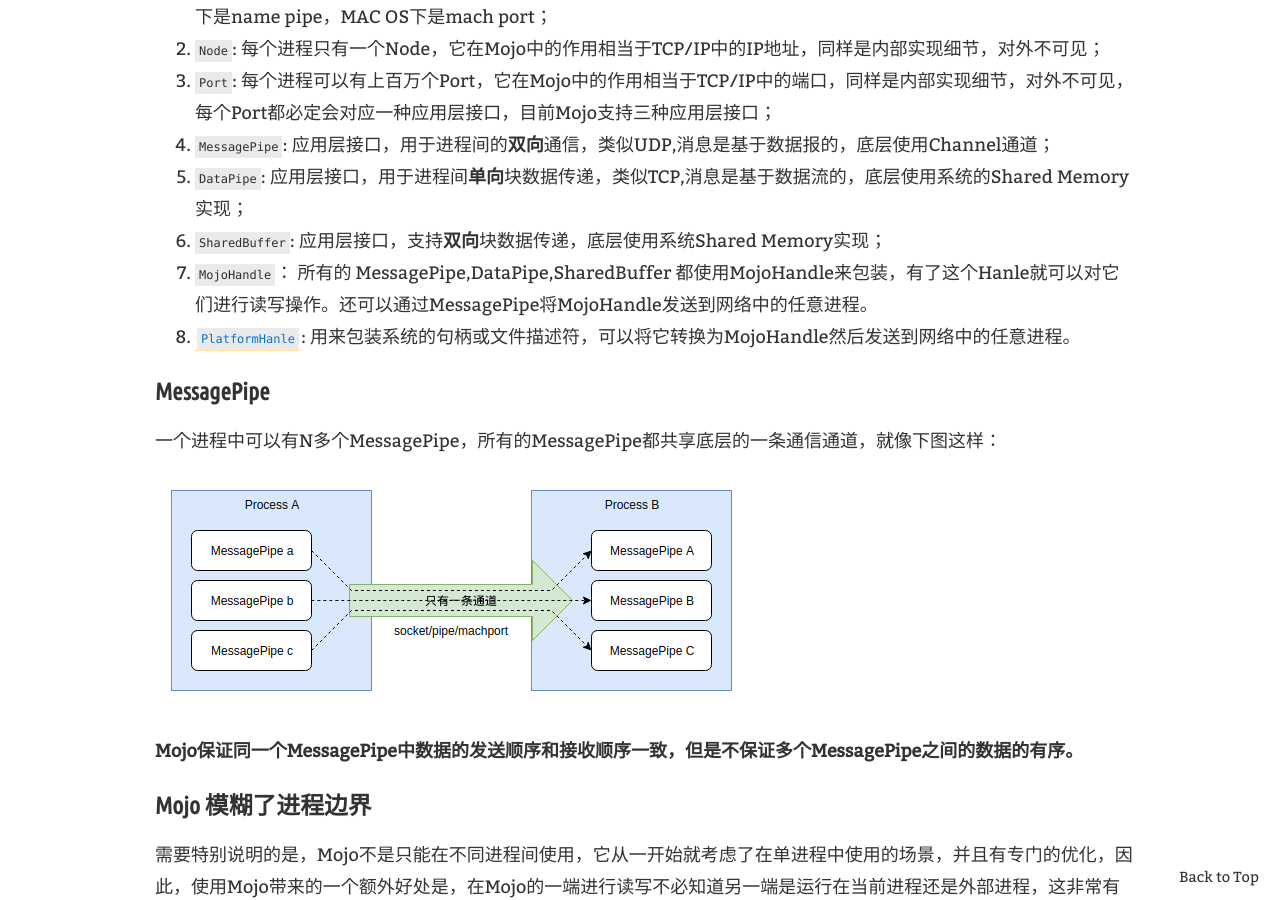
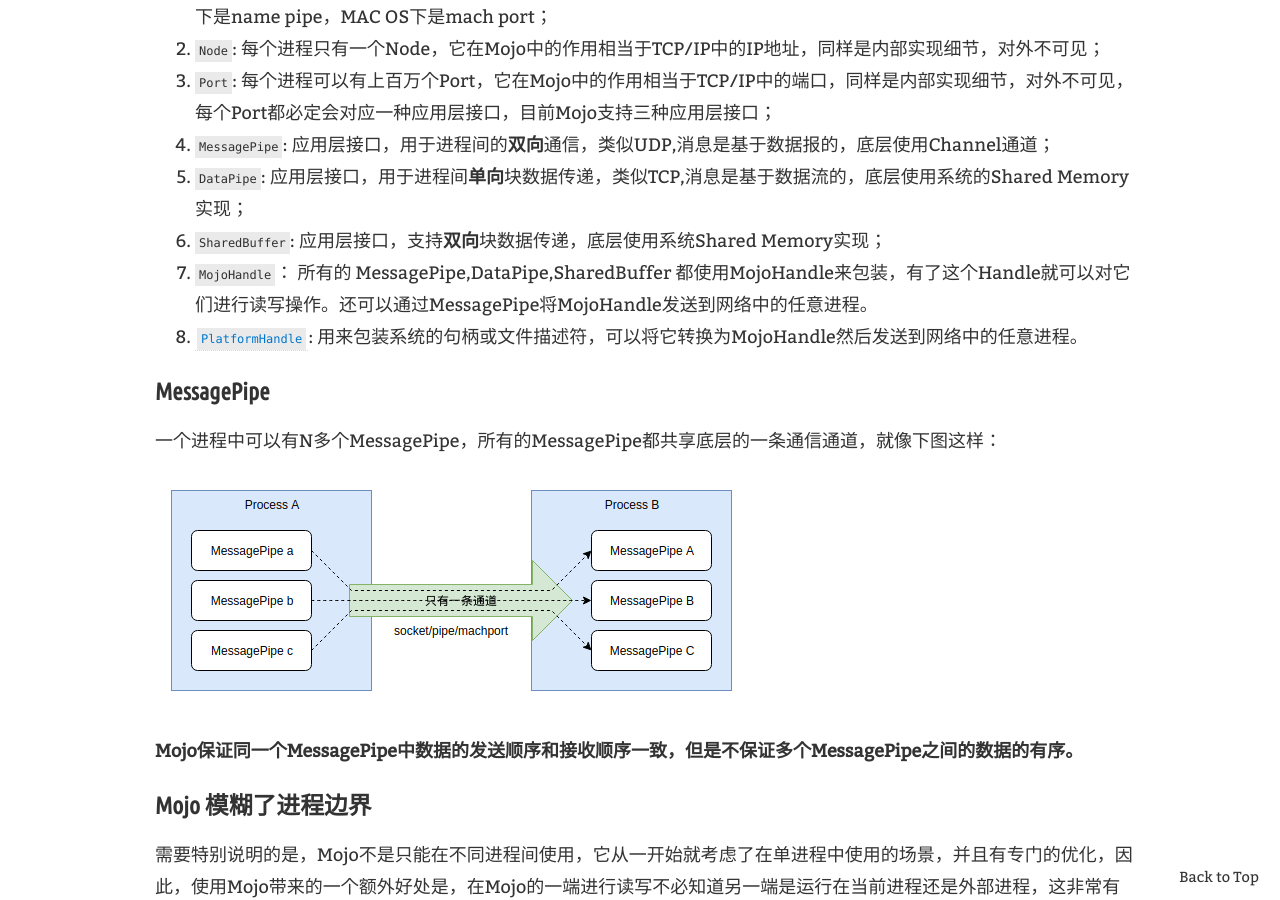
Before and after one commit to keyou/keyou.github.io, a Jekyll site: the page built from _posts/2020-01-03-Chromium-Mojo&IPC.md, in a window 1280 px wide and 900 px high, scrolled down 3009 px. Built offline with Jekyll 4.4.1, drawn with Linux system fonts in a browser that asks for light colours; our own code applies the rules of GitHub Pages for plain Markdown files; comment, search, counter and statistics services are not loaded; some of the changed text lies outside the part shown.

Commit message:
Update 2020-01-03-Chromium-Mojo&IPC.md
Fix typo

```diff
--- a/_posts/2020-01-03-Chromium-Mojo&IPC.md
+++ b/_posts/2020-01-03-Chromium-Mojo&IPC.md
@@ -50,8 +50,8 @@ Mojo 支持在**多个**进程之间互相通信，这一点和其他的IPC有
 4. `MessagePipe`: 应用层接口，用于进程间的**双向**通信，类似UDP,消息是基于数据报的，底层使用Channel通道；
 5. `DataPipe`: 应用层接口，用于进程间**单向**块数据传递，类似TCP,消息是基于数据流的，底层使用系统的Shared Memory实现；
 6. `SharedBuffer`: 应用层接口，支持**双向**块数据传递，底层使用系统Shared Memory实现；
-7. `MojoHandle`： 所有的 MessagePipe,DataPipe,SharedBuffer 都使用MojoHandle来包装，有了这个Hanle就可以对它们进行读写操作。还可以通过MessagePipe将MojoHandle发送到网络中的任意进程。
-8. [`PlatformHanle`](https://source.chromium.org/chromium/chromium/src/+/master:mojo/public/cpp/platform/platform_handle.h;drc=b64eedb9d23e0350557a9bb22c9217ae52cd82c3;bpv=1;bpt=1;l=42): 用来包装系统的句柄或文件描述符，可以将它转换为MojoHandle然后发送到网络中的任意进程。
+7. `MojoHandle`： 所有的 MessagePipe,DataPipe,SharedBuffer 都使用MojoHandle来包装，有了这个Handle就可以对它们进行读写操作。还可以通过MessagePipe将MojoHandle发送到网络中的任意进程。
+8. [`PlatformHandle`](https://source.chromium.org/chromium/chromium/src/+/master:mojo/public/cpp/platform/platform_handle.h;drc=b64eedb9d23e0350557a9bb22c9217ae52cd82c3;bpv=1;bpt=1;l=42): 用来包装系统的句柄或文件描述符，可以将它转换为MojoHandle然后发送到网络中的任意进程。
 
 ### MessagePipe
 
```
Also changed, not shown: other parts of _posts/2020-01-03-Chromium-Mojo&IPC.md (+2 -2 lines).
